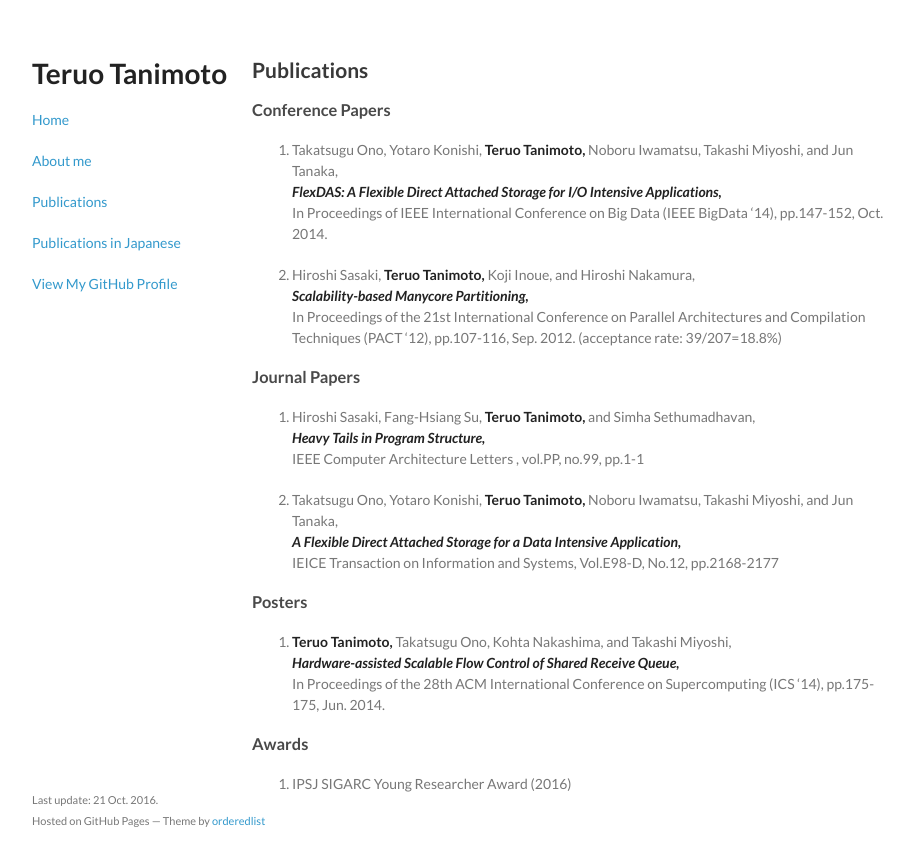
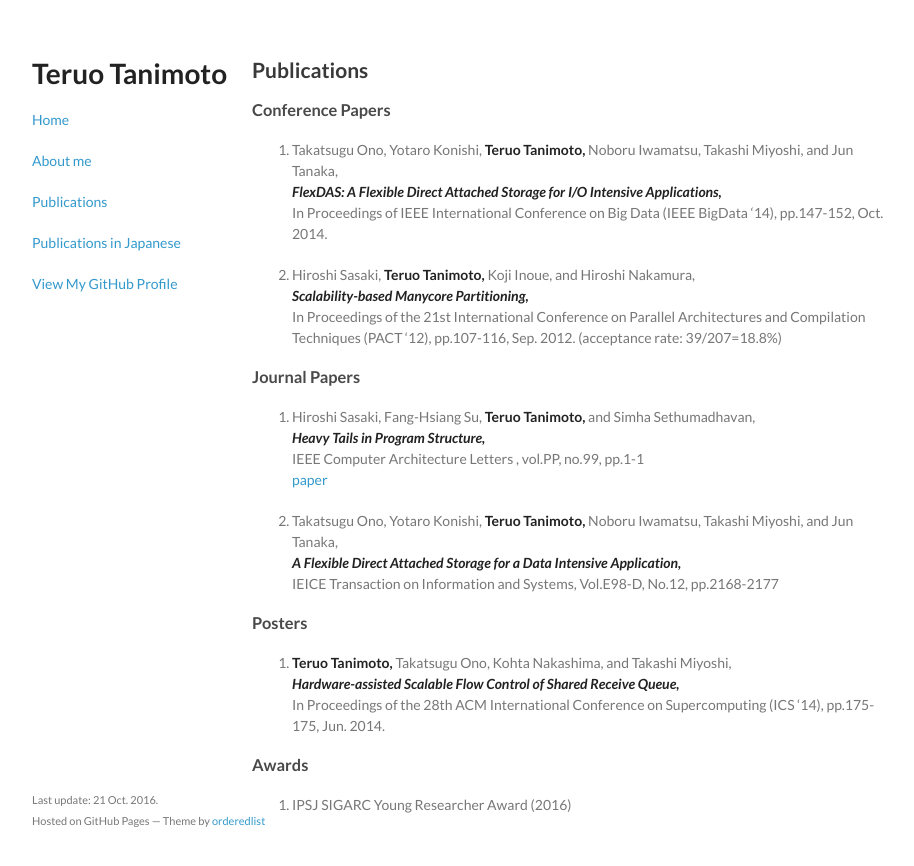
Before and after one commit to teruo41/teruo41.github.io, a Jekyll site: the page built from publications.md, in a window 1280 px wide. Shown: the top 866 px of the page, without its empty margins (178-1092 px from the left). Built offline with Jekyll 4.4.1, drawn with Linux system fonts in a browser that asks for light colours.

Commit message:
Added link to a CAL paper

```diff
--- a/publications.md
+++ b/publications.md
@@ -26,6 +26,8 @@ title: Publications
 1. Hiroshi Sasaki, Fang-Hsiang Su, __Teruo Tanimoto,__ and Simha Sethumadhavan,
    ***Heavy Tails in Program Structure,***
    IEEE Computer Architecture Letters , vol.PP, no.99, pp.1-1
+   [paper](https://sites.google.com/site/hrshssk/ht-cal-preprint.pdf?attredirects=0)
+
 
 2. Takatsugu Ono, Yotaro Konishi, __Teruo Tanimoto,__ Noboru Iwamatsu, Takashi Miyoshi, and Jun Tanaka,
    ***A Flexible Direct Attached Storage for a Data Intensive Application,***
```
